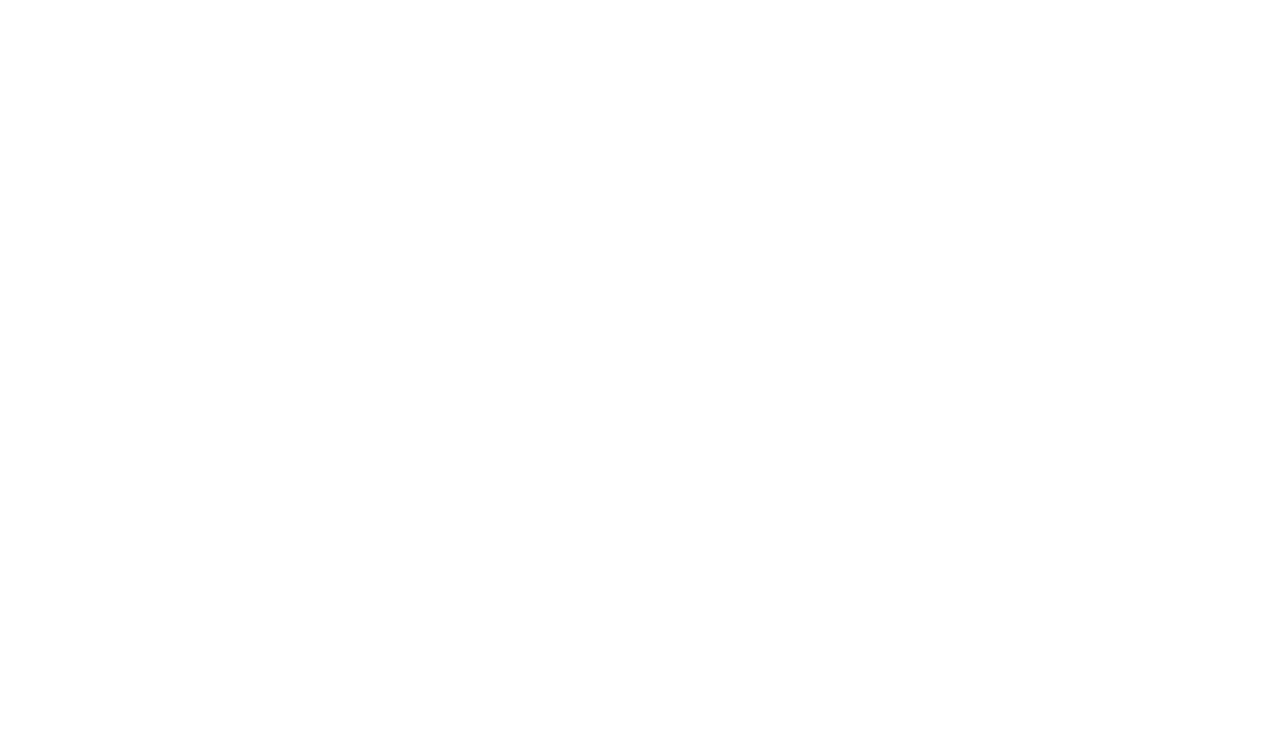
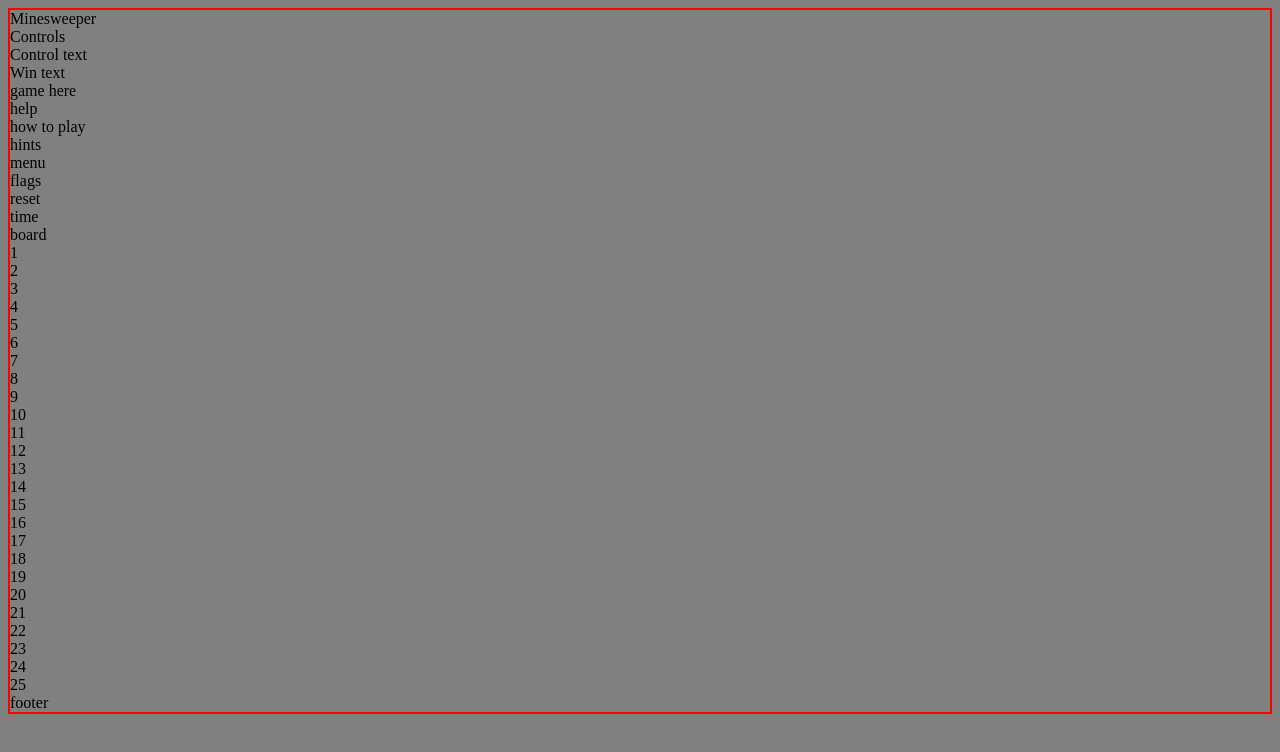
Before and after one commit to schen044/minesweeper, a plain HTML site: page index.html in a window 1280 px wide. Drawn offline with Linux system fonts and the light colour scheme.

Commit message:
linked js and css file to html, added each page element to html

```diff
--- a/css/main.css
+++ b/css/main.css
@@ -0,0 +1,4 @@
+body {
+    background-color: gray;
+    border: 2px red solid;
+}
--- a/index.html
+++ b/index.html
@@ -9,6 +9,49 @@
     <script defer src="js/main.js"></script>
 </head>
 <body>
-
+    <div class="title">Minesweeper</div>
+    <div class="controls">Controls
+        <div>Control text</div>
+    </div>
+    <div class="win">Win text</div>
+    <div class="game-board">game here
+        <div>help
+            <div>how to play</div>
+            <div>hints</div>
+        </div>
+        <div>menu
+            <div>flags</div>
+            <div>reset</div>
+            <div>time</div>
+        </div>
+        <div>board
+            <div id="grid-1">1</div>
+            <div id="grid-2">2</div>
+            <div id="grid-3">3</div>
+            <div id="grid-4">4</div>
+            <div id="grid-5">5</div>
+            <div id="grid-6">6</div>
+            <div id="grid-7">7</div>
+            <div id="grid-8">8</div>
+            <div id="grid-9">9</div>
+            <div id="grid-10">10</div>
+            <div id="grid-11">11</div>
+            <div id="grid-12">12</div>
+            <div id="grid-13">13</div>
+            <div id="grid-14">14</div>
+            <div id="grid-15">15</div>
+            <div id="grid-16">16</div>
+            <div id="grid-17">17</div>
+            <div id="grid-18">18</div>
+            <div id="grid-19">19</div>
+            <div id="grid-20">20</div>
+            <div id="grid-21">21</div>
+            <div id="grid-22">22</div>
+            <div id="grid-23">23</div>
+            <div id="grid-24">24</div>
+            <div id="grid-25">25</div>
+        </div>
+    </div>
+    <div class="footer">footer</div>
 </body>
 </html>
--- a/js/main.js
+++ b/js/main.js
@@ -0,0 +1 @@
+console.log("js is running");
```
